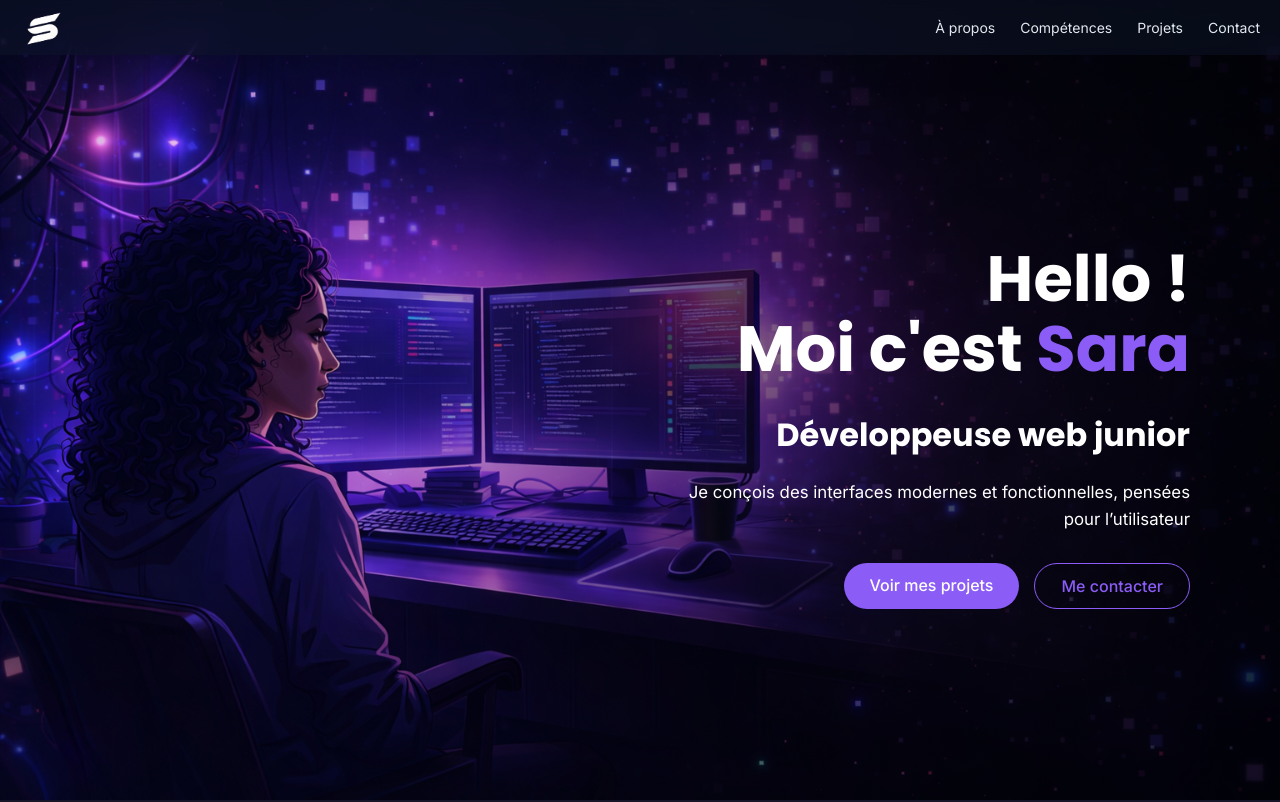
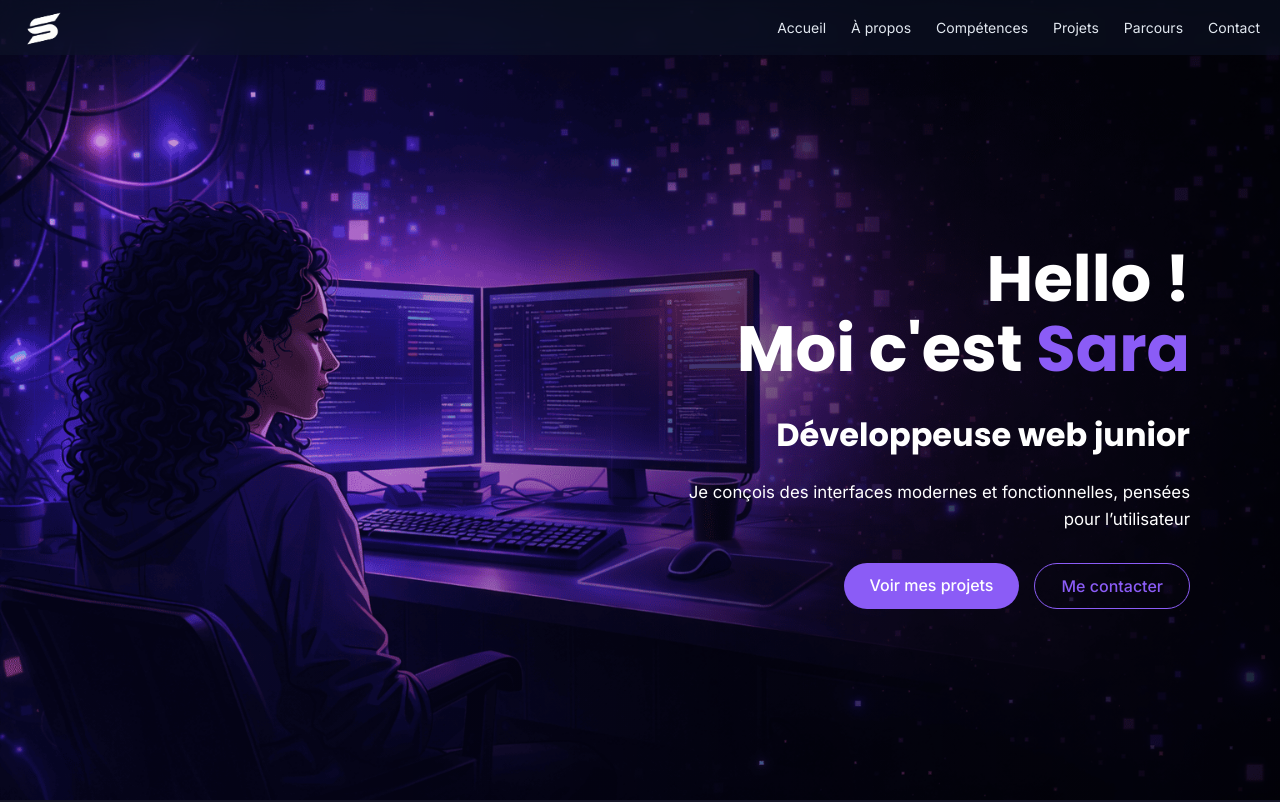
Before and after one commit to Sara-Dalleau/portfolio-sara, a React (Vite) app: page / in a window 1280 px wide. Shown: the top 802 px of the page. Built offline with nearby package versions, Linux system fonts and the light colour scheme.

Commit message:
amélioration navigation (ajout lien Accueil + Parcours) et optimisation des performances (compression des images + vérification Lighthouse)

```diff
--- a/src/components/Header.jsx
+++ b/src/components/Header.jsx
@@ -13,9 +13,11 @@ function Header() {
 
 
     <nav className="header__nav">
+      <a href="#hero">Accueil</a>
       <a href="#about">À propos</a>
       <a href="#skills">Compétences</a>
       <a href="#projects">Projets</a>
+      <a href="#parcours">Parcours</a>
       <a href="#contact">Contact</a>
     </nav>
   </div>
```
Also changed, not shown: src/assets/hero1.png, src/assets/logo2.png.
